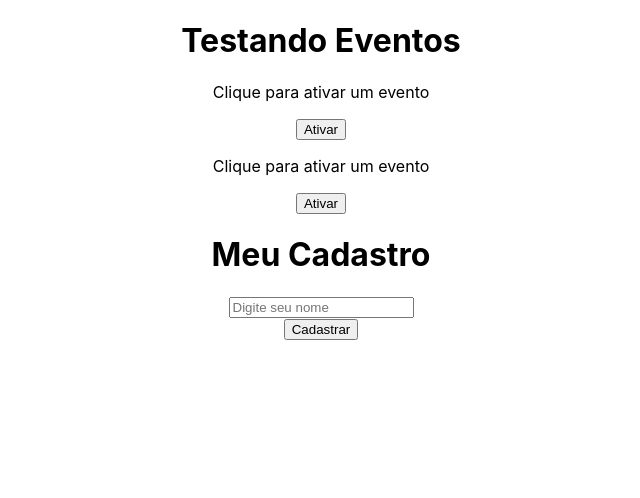
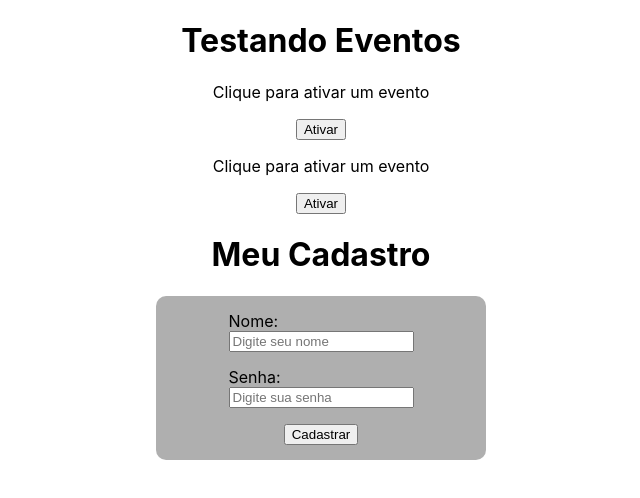
Before and after one commit to viniciuslavouraa/reactJS, a React (Create React App) app in the folder meu-projeto/: page / in a window 1280 px wide. Shown: the top 498 px of the page, without its empty margins (319-959 px from the left). Built offline with nearby package versions, Linux system fonts and the light colour scheme.

Commit message:
useState

```diff
--- a/meu-projeto/src/components/Form.js
+++ b/meu-projeto/src/components/Form.js
@@ -1,20 +1,43 @@
-
+import {useState} from 'react'
+import styles from './Forms.module.css'
 function Form() {
     let nomesCadastrados = {}
     function cadastrarUsuario(e) {
         e.preventDefault()
-        let nome = document.querySelector('#nome')
-        console.log(`${nome.value} Cadastrado`)
+        console.log(`O usuario:${name} se cadastrou com a senha:${senha}`)
+        console.log('Cadastrou o usuário')
     }
+
+    const [name, setName] = useState('Vinicius')
+    const [senha, setSenha] = useState('joaozinh1123')
+
     return(
         <div>
             <h1>Meu Cadastro</h1>
-            <form onSubmit={cadastrarUsuario}>
-                <div>
-                    <input type="text" placeholder="Digite seu nome" id="nome"></input>
+            <form onSubmit={cadastrarUsuario} className={styles.boxLogin} >
+                <div className={styles.boxName}>
+                    <label htmlFor="name">Nome: </label>
+                    <input
+                        type="text"
+                        placeholder="Digite seu nome"
+                        autoComplete='off'
+                        id="name"
+                        onChange={(e) => setName(e
+                        .target.value)}
+                     >
+                     </input>
+                </div>
+                <div className={styles.boxSenha}>
+                    <label htmlFor="senha">Senha: </label>
+                    <input
+                        type="password"
+                        placeholder="Digite sua senha"
+                        id="senha"
+                        onChange={(e) => setSenha(e.target.value)}
+                    ></input>
                 </div>
                 <div>
-                    <input type="submit" value="Cadastrar" ></input>
+                    <input type="submit" value="Cadastrar"></input>
                 </div>
             </form>
         </div>
--- /dev/null
+++ b/meu-projeto/src/components/Forms.module.css
@@ -0,0 +1,24 @@
+.boxLogin {
+    display: flex;
+    background-color: #00000050;
+    width: 300px;
+    padding: 15px;
+    margin: 0 auto;
+    flex-direction: column;
+    align-items: center;
+    gap: 15px;
+    border-radius: 10px;
+}
+
+.boxName, .boxSenha{
+    display: flex;
+    text-align: left;
+    flex-direction: column;
+}
+
+.boxBtn {
+    display: flex;
+    justify-content: flex-start;
+    gap: 20px;
+    background-color: black;
+}
--- a/meu-projeto/src/components/Item.js
+++ b/meu-projeto/src/components/Item.js
@@ -1,6 +1,7 @@
 import PropTypes from 'prop-types'
 
 function Item({marca, ano_lancamento}) {
+
     return(
         <>
             <li>{marca} - {ano_lancamento}</li>
```
